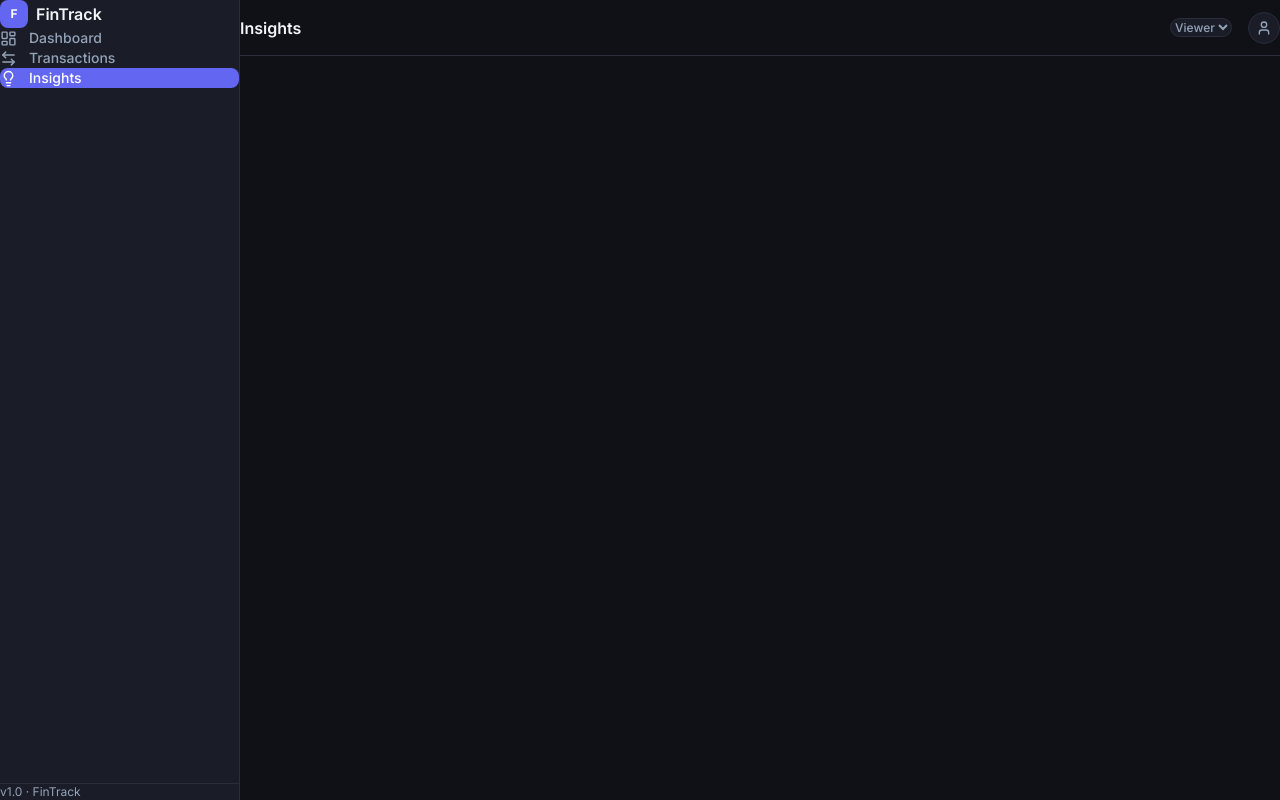
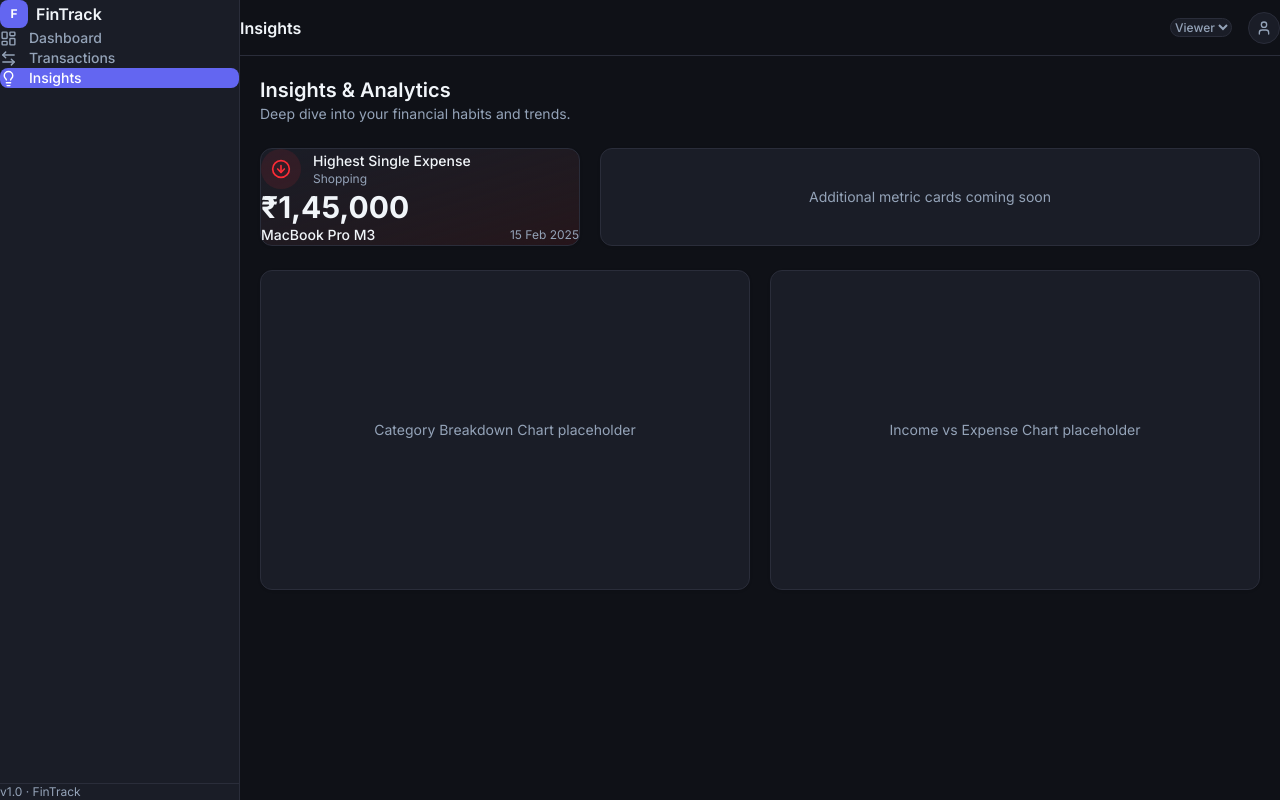
Before and after one commit to sammy200-ui/Finance-Dashboard, a React (Vite) app: page /insights in a window 1280 px wide. Built offline with nearby package versions, Linux system fonts and the light colour scheme.

Commit message:
insights page shell and top expense card

```diff
--- /dev/null
+++ b/src/components/insights/TopExpenseCard.jsx
@@ -0,0 +1,41 @@
+import { ArrowDownCircle } from 'lucide-react'
+import { formatCurrency, formatDate } from '../../utils/formatters'
+
+export default function TopExpenseCard({ transaction }) {
+
+  if (!transaction) {
+    return (
+      <div className="h-full min-h-[160px] p-5 rounded-xl flex flex-col items-center justify-center gap-2 bg-[var(--bg-card)] border border-[var(--border)] text-[var(--muted)] text-sm shadow-sm fade-in">
+        No expense data available
+      </div>
+    )
+  }
+
+  return (
+    <div className="h-full p-6 rounded-xl flex flex-col justify-between bg-gradient-to-br from-[var(--bg-card)] to-red-500/10 border border-[var(--border)] shadow-sm fade-in">
+      <div className="flex items-center gap-3">
+        <div className="w-10 h-10 rounded-full bg-red-500/10 flex items-center justify-center text-red-500 shrink-0">
+          <ArrowDownCircle size={20} />
+        </div>
+        <div>
+          <h3 className="text-sm font-medium text-[var(--text)]">Highest Single Expense</h3>
+          <p className="text-xs text-[var(--muted)] mt-0.5">{transaction.category}</p>
+        </div>
+      </div>
+
+      <div className="mt-5">
+        <div className="text-3xl font-bold text-[var(--text)]">
+          {formatCurrency(transaction.amount)}
+        </div>
+        <div className="flex items-center justify-between mt-3 text-sm">
+          <span className="font-medium text-[var(--text)] truncate mr-2" title={transaction.description}>
+            {transaction.description}
+          </span>
+          <span className="text-[var(--muted)] text-xs whitespace-nowrap shrink-0">
+            {formatDate(transaction.date)}
+          </span>
+        </div>
+      </div>
+    </div>
+  )
+}
--- a/src/pages/Insights.jsx
+++ b/src/pages/Insights.jsx
@@ -1,5 +1,42 @@
-function Insights() {
-  return null
+import TopExpenseCard from '../components/insights/TopExpenseCard'
+
+export default function Insights() {
+
+  const mockTopExpense = {
+    id: 'mock1',
+    description: 'MacBook Pro M3',
+    amount: 145000,
+    category: 'Shopping',
+    type: 'expense',
+    date: '2025-02-15'
+  }
+
+  return (
+    <div className="flex flex-col gap-6 fade-in">
+      <div>
+        <h2 className="text-xl font-semibold text-[var(--text)]">Insights & Analytics</h2>
+        <p className="text-sm text-[var(--muted)] mt-1">Deep dive into your financial habits and trends.</p>
+      </div>
+
+
+      <div className="grid grid-cols-1 md:grid-cols-2 lg:grid-cols-3 gap-5">
+        <div className="md:col-span-1 lg:col-span-1">
+          <TopExpenseCard transaction={mockTopExpense} />
+        </div>
+        <div className="hidden md:flex lg:col-span-2 bg-[var(--bg-card)] border border-[var(--border)] rounded-xl p-5 shadow-sm text-sm text-[var(--muted)] items-center justify-center">
+             Additional metric cards coming soon
+        </div>
+      </div>
+
+
+      <div className="grid grid-cols-1 lg:grid-cols-2 gap-5">
+         <div className="h-80 bg-[var(--bg-card)] border border-[var(--border)] rounded-xl flex items-center justify-center text-sm text-[var(--muted)] shadow-sm">
+            Category Breakdown Chart placeholder
+         </div>
+         <div className="h-80 bg-[var(--bg-card)] border border-[var(--border)] rounded-xl flex items-center justify-center text-sm text-[var(--muted)] shadow-sm">
+            Income vs Expense Chart placeholder
+         </div>
+      </div>
+    </div>
+  )
 }
-
-export default Insights
```
